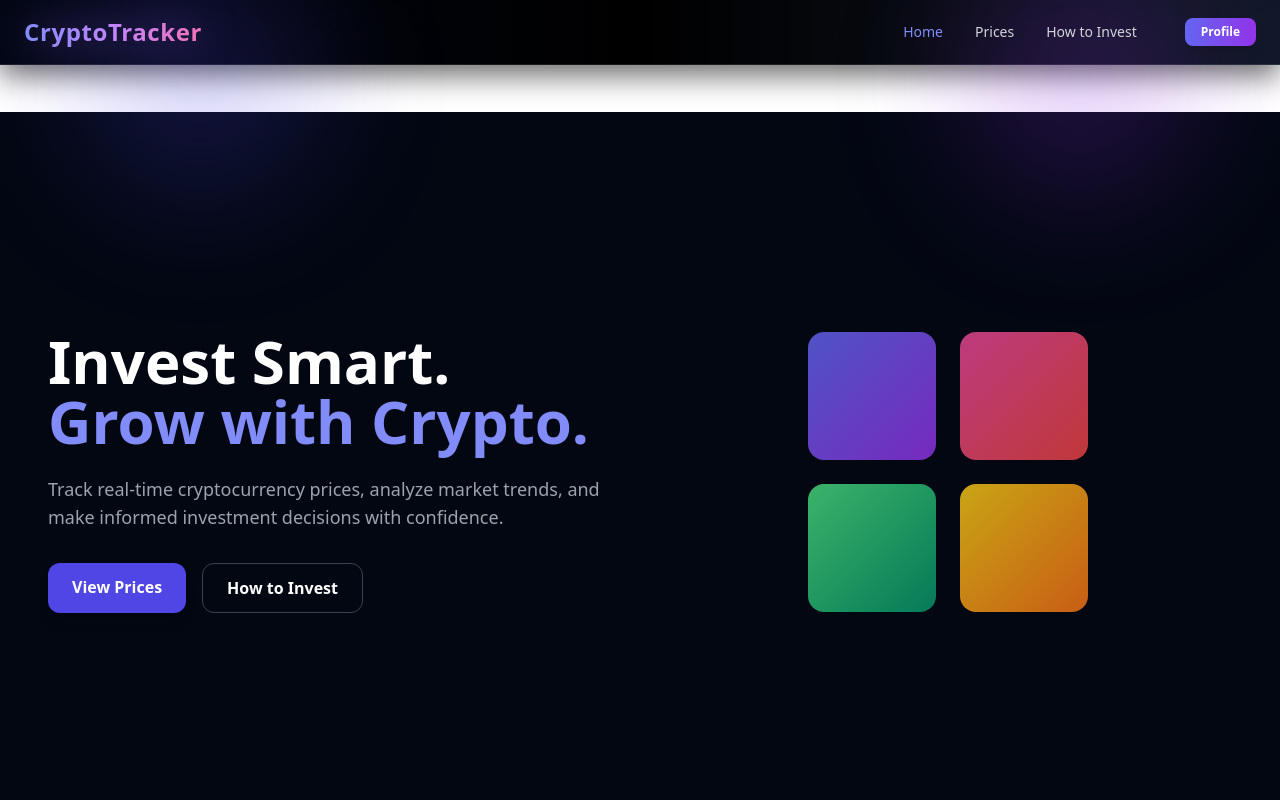
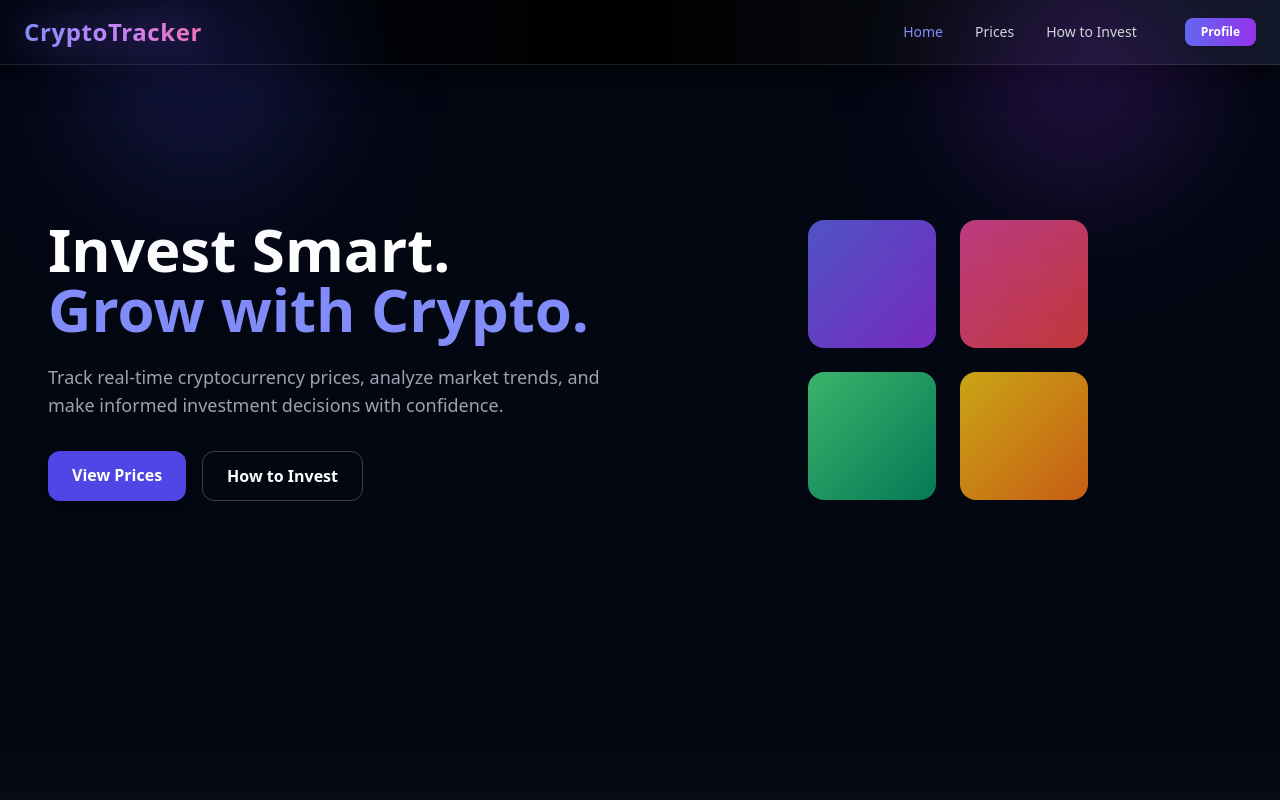
Before and after one commit to KatapallyVivek/crypto-tracker, a React (Vite) app: page / in a window 1280 px wide. Shown: the top 800 px of the page. Built offline with nearby package versions, Linux system fonts and the light colour scheme; no server answers.

Commit message:
Update App.jsx with Router and Header integration

```diff
--- a/src/App.jsx
+++ b/src/App.jsx
@@ -12,7 +12,7 @@ function App() {
       <Header />
 
       {/* Padding so content doesn't hide under header */}
-      <div className="pt-28">
+       <div className="min-h-screen bg-black">
         <Routes>
           <Route path="/" element={<Home />} />
           <Route path="/prices" element={<CryptoPrices />} />
```
